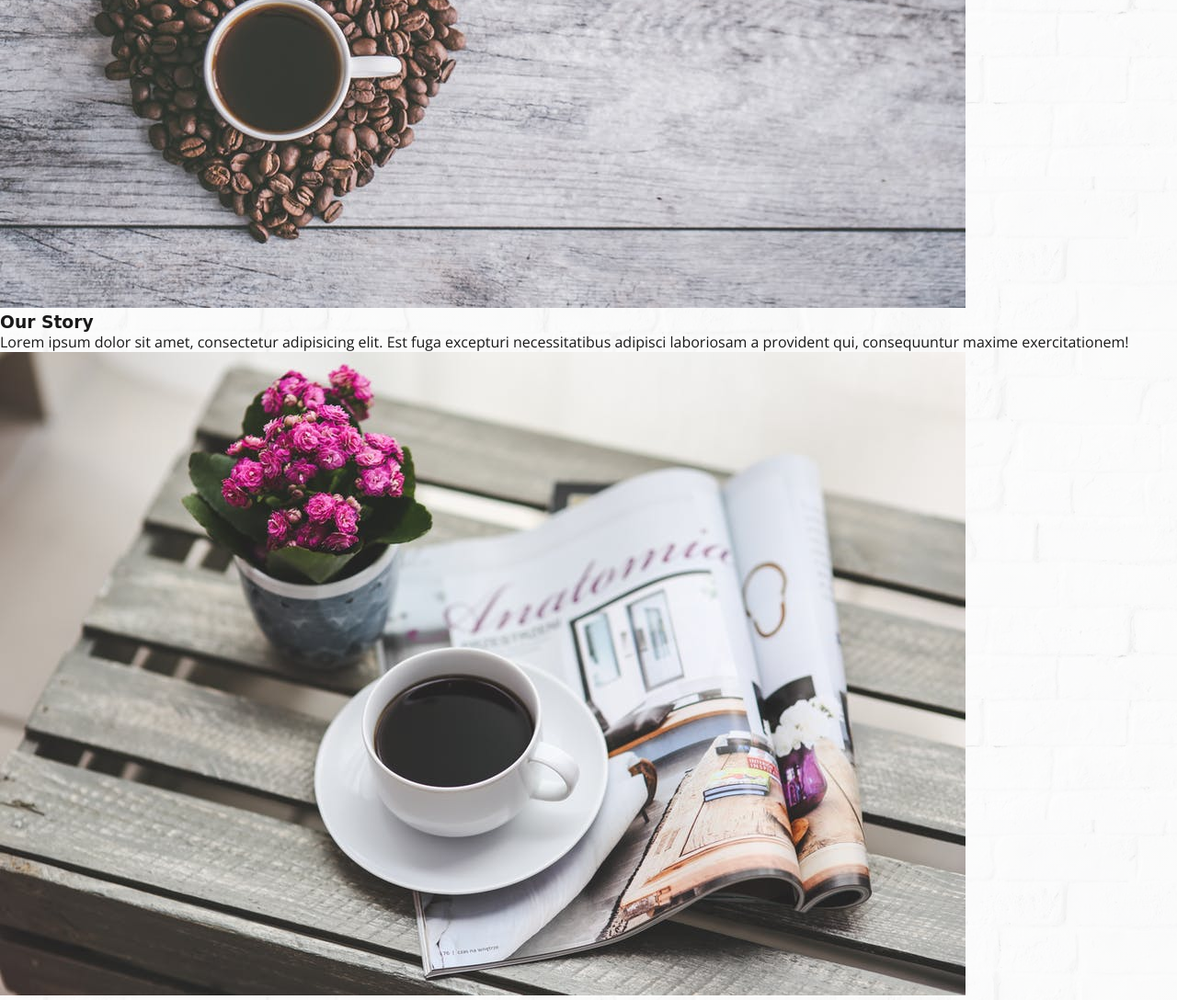
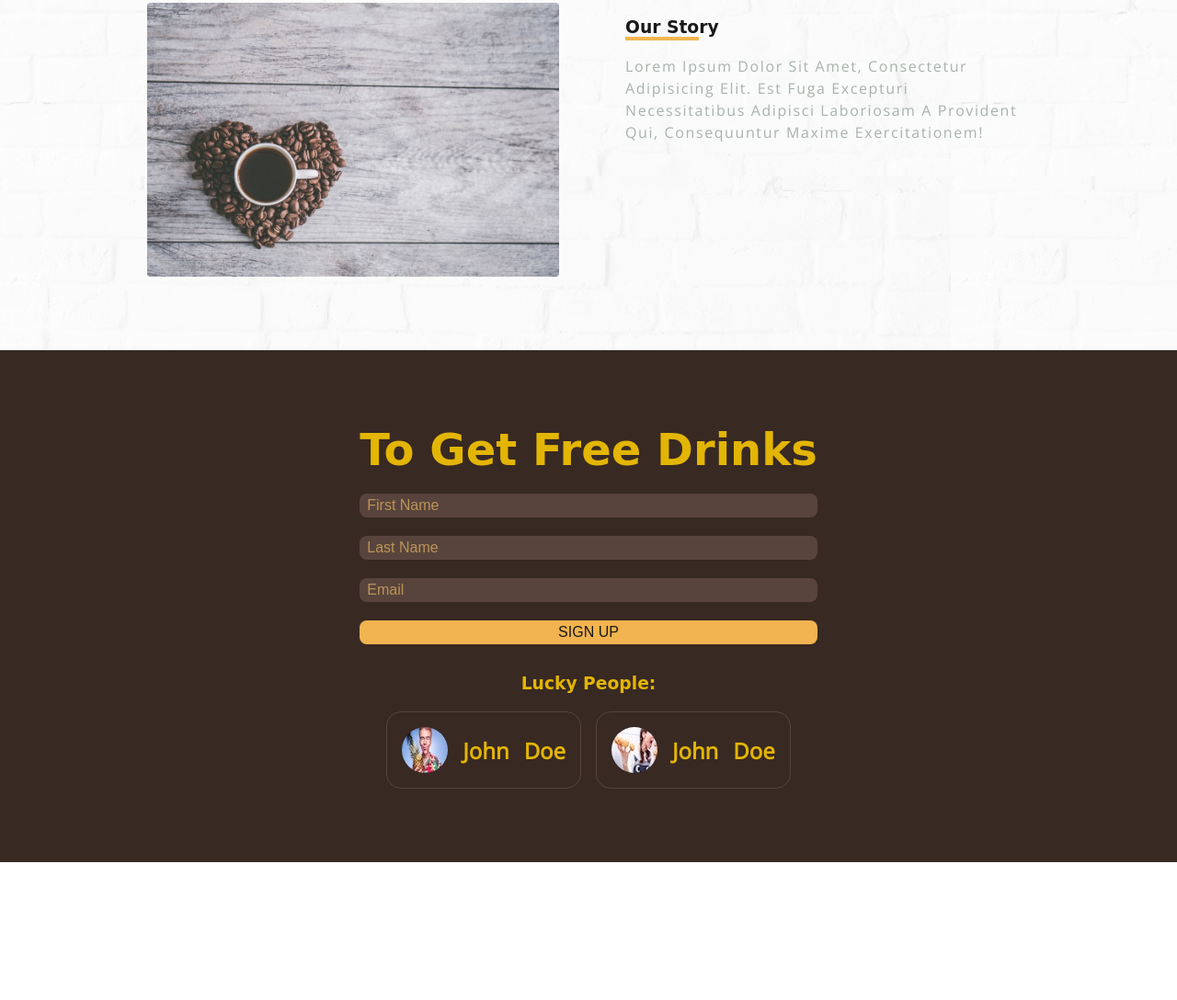
Before and after one commit to Gat1uak/coffeeShop, a plain HTML site: page index.html in a window 1280 px wide. Shown: the part 1208-2296 px from the top of the page at 92% size. After the commit the page ends 2146 px from the top, so only its background shows below. Drawn offline with nearby package versions, Linux system fonts and the light colour scheme; a web font is replaced by a local one.

Commit message:
complete drink card section html and style

```diff
--- a/css/main.css
+++ b/css/main.css
@@ -25,6 +25,34 @@ body {
 /* Global Styles */
 .bell-fonts {
    font-family: 'La Belle Aurore', cursive;
+}
+/* Section padding */
+.section-padding {
+   padding: 3rem 0;
+}
+/* Grid container */
+.grid-container {
+   max-width: 90vw;
+   margin: 2rem auto;
+   display: grid;
+   grid-row-gap: 2rem;
+}
+.section-title {
+   padding: 1rem 0.5rem;
+   text-transform: capitalize;
+}
+
+.section-title__underline {
+   background: var(--yellow);
+   width: 5rem;
+   height: 0.25rem;
+}
+
+.section-title__text {
+   letter-spacing: 0.1rem;
+   line-height: 1.5rem;
+   margin-top: 1rem;
+   color: var(--grey);
 }
 /* End of global styles */
 
@@ -166,6 +194,100 @@ body {
 .video__switch-container {
    display: none;
 }
+
+/* About section style */
+.about-container {
+   display: grid;
+   grid-template-columns: 100%;
+   grid-template-rows: auto 1fr;
+   grid-gap: 2rem;
+}
+.about__img-item {
+   width: 100%;
+   display: block;
+   height: 100%;
+   border-radius: 0.25rem;
+}
+
+/* Drink section */
+
+.drink {
+   background: var(--brown);
+   color: var(--brightYellow);
+   text-transform: capitalize;
+}
+.drink-form, .drink-card{
+   text-align: center;
+   display: grid;
+   grid-template: 70%;
+   justify-content: center;
+   grid-row-gap: 1.25rem;
+}
+.drink-form__feedback {
+   border: 0.1rem solid var(--brightYellow);
+   padding: 0.25rem;
+   display: none;
+}
+.error {
+   display: block;
+   color: red;
+   border-color: red;
+}
+.success {
+   display: block;
+   color: limegreen;
+   border: limegreen;
+}
+.drink-form__title,.drink-card__title{
+   font-size: 3rem;
+}
+.input-name,.input-lastname,.input-submit,.input-email{
+   width: 100%;
+}
+.input-name,.input-lastname,.input-submit,.input-email{
+   font-size: 1rem;
+   border-radius: 0.5rem;
+   padding: 0.25rem 0.5rem;
+   background: rgba(111,87,77,0.6);
+   outline: none;
+   color: var(--darkBrown);
+   border: none;
+}
+.input-name::placeholder,
+.input-lastname::placeholder,
+.input-email::placeholder {
+   color: var(--darkBrown);
+   text-transform: capitalize;
+}
+.input-submit {
+   background:var(--yellow);
+   color: var(--black);
+   transition: all 0.5s linear;
+   cursor: pointer;
+   text-transform: uppercase;
+}
+.input-submit:hover{
+   opacity: 0.6;
+}
+.drink-card__list{
+   display: grid;
+   grid-template-columns: 100%;
+   grid-row-gap: 2rem;
+}
+.person {
+   display: grid;
+   grid-template-columns: auto auto 1fr;
+   align-items: center;
+   text-align: left;
+   grid-gap: 1rem;
+   border: 0.1rem solid rgba(111,87,77,0.6);
+   padding: 1rem;
+   border-radius: 1rem;
+   font-size: 1.5rem;
+}
+.person__thumbnail{
+   border-radius: 50%;
+}
 /* Media Queries | Responsiveness - Max Width */
 @media screen and (max-width: 768px){
    /* Header responsiveness style */
@@ -215,4 +337,26 @@ body {
    .btnSlide{
       left: 50%;
    }
+
+   /* about section media queries */
+   .grid-container-medium-2 {
+      display: grid;
+      grid-template-columns: 1fr 1fr;
+      grid-column-gap: 4rem;
+   }
+   .grid-container {
+      max-width: 75vw;
+   }
+   .about__img-special {
+      order: -1;
+   }
+   .about-container{
+      grid-template-rows: 1fr 1fr;
+   }
+
+   /* Drink section */
+   .drink-card__list {
+      grid-template-columns: 1fr 1fr;
+      grid-gap: 1rem;
+   }
 }
--- a/index.html
+++ b/index.html
@@ -100,13 +100,50 @@
         <p class="section-title__text">Lorem ipsum dolor sit amet, consectetur adipisicing elit. Est fuga excepturi
           necessitatibus adipisci laboriosam a provident qui, consequuntur maxime exercitationem!</p>
       </div>
-      <div class="about__img">
+      <div class="about__img about__img-special">
         <img src="img/aboutImg-2.jpeg" alt="about-img" class="about__img-item">
       </div>
     </article>
   </div>
 </section>
 <!-- End of about -->
+<!-- Drink section -->
+<section class="drink section-padding" id="drink">
+  <div class="grid-container">
+    <!-- first item -->
+    <form action="" class="drink-form">
+      <p class="drink-form__feedback">some text</p>
+      <h3 class="drink-form__title bell-fonts">to get free drinks</h3>
+      <div class="drink-form__input">
+        <input type="text" name="" id="" maxlength="15" class="input-name" placeholder="first name">
+      </div>
+      <div class="drink-form__input">
+        <input type="text" name="" id="" maxlength="15" class="input-lastname" placeholder="last name">
+      </div>
+      <div class="drink-form__input">
+        <input type="email" name="" id="" maxlength="15" class="input-email" placeholder="email">
+      </div>
+      <input type="submit" name="" id="" maxlength="15" class="input-submit" value="Sign Up">
+    </form>
+    <!-- section item -->
+    <article class="drink-card">
+      <h3 class="drink-card bell-fonts">lucky people:</h3>
+      <div class="drink-card__list">
+        <div class="person">
+          <img src="img/person-0.jpeg" alt="perosn" class="person__thumbnail">
+          <h4 class="person__name">John</h4>
+          <h4 class="person__name">Doe</h4>
+        </div>
+        <div class="person">
+          <img src="img/person-1.jpeg" alt="perosn" class="person__thumbnail">
+          <h4 class="person__name">John</h4>
+          <h4 class="person__name">Doe</h4>
+        </div>
+      </div>
+    </article>
+    <!-- second item -->
+  </div>
+</section>
   <script src="js/app.js"></script>
 </body>
 
```
